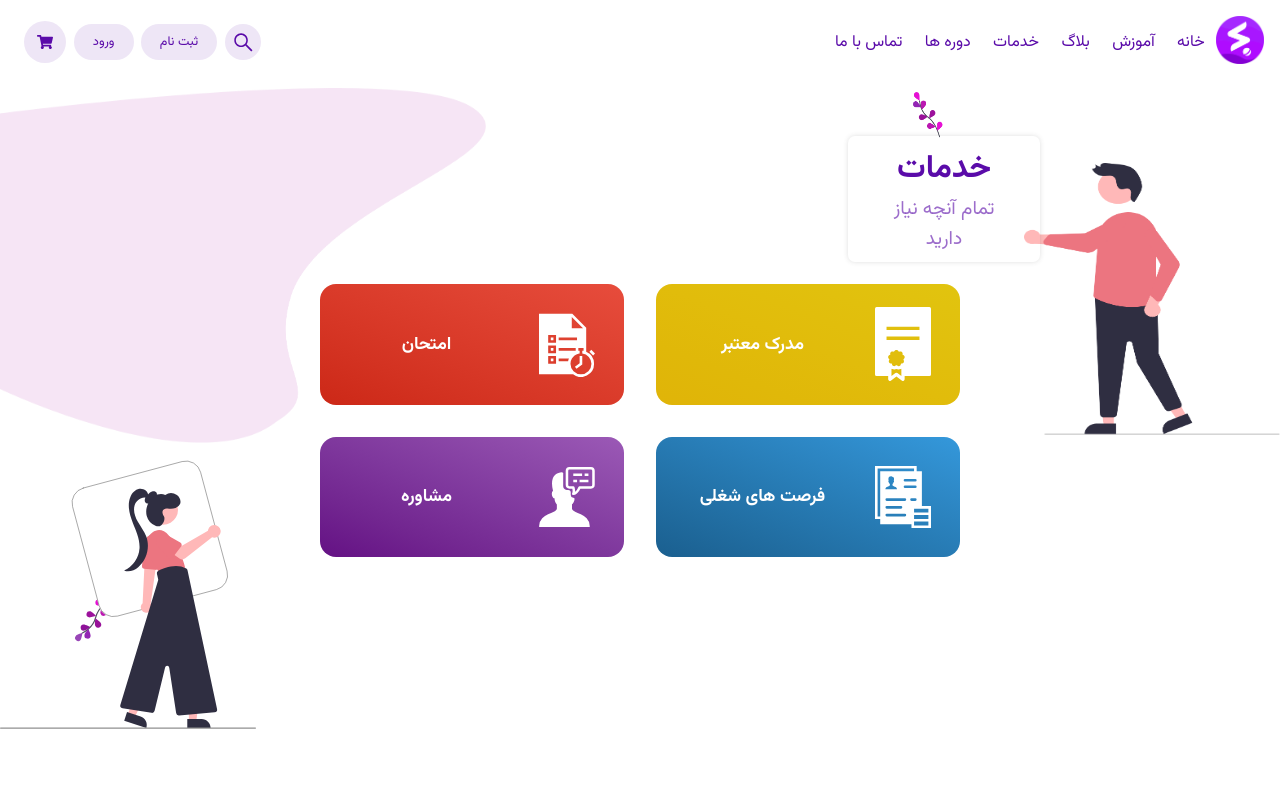
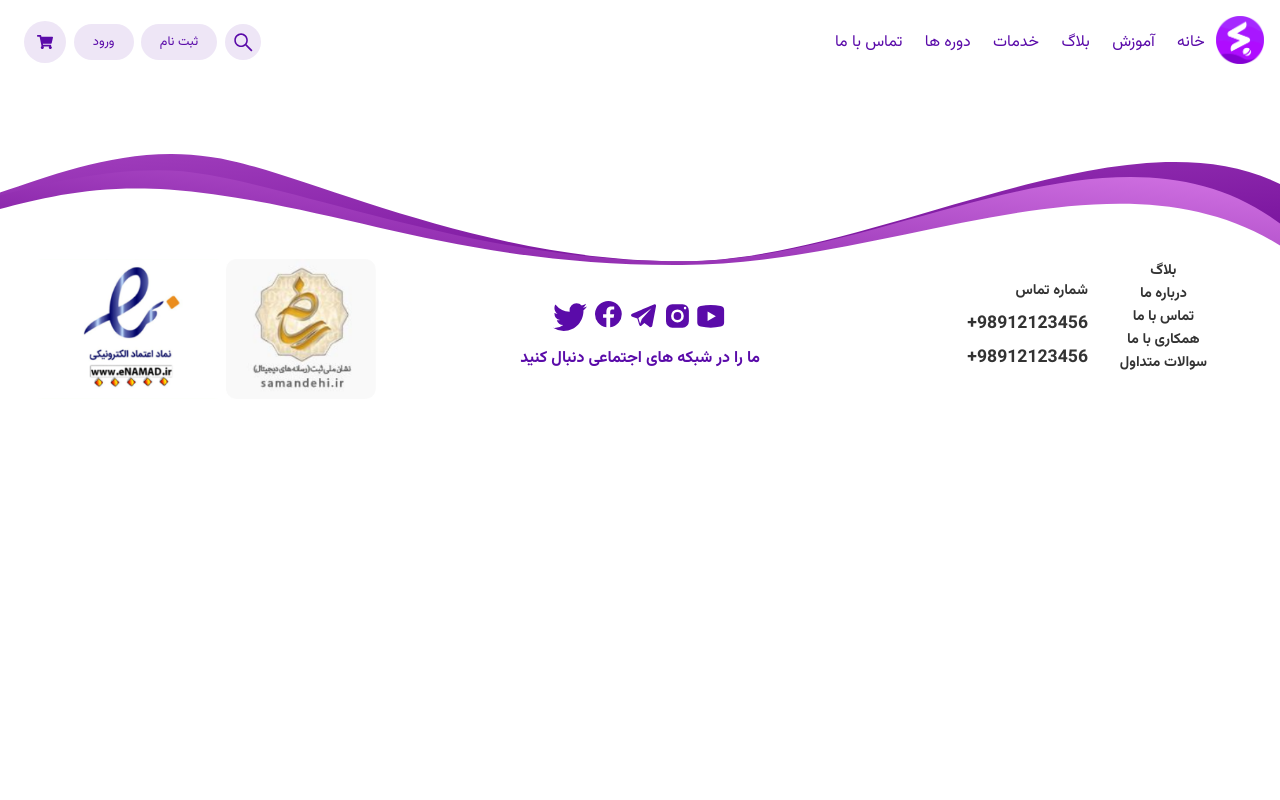
Before and after one commit to alimooo1/Sadrun_Project, a React (Vite) app in the folder sadrun-project/: page / in a window 1280 px wide. Shown: the top 800 px of the page. Built offline with nearby package versions, Linux system fonts and the light colour scheme.

Commit message:
Additional import remived from App

```diff
--- a/sadrun-project/src/App.jsx
+++ b/sadrun-project/src/App.jsx
@@ -1,11 +1,7 @@
 import React from "react";
-import ServiceCart from "./components/ServiceCart/ServiceCard";
+
 function App() {
-  return (
-    <div className="App">
-      <ServiceCart />
-    </div>
-  );
+  return <div className="App"></div>;
 }
 
 export default App;
```
